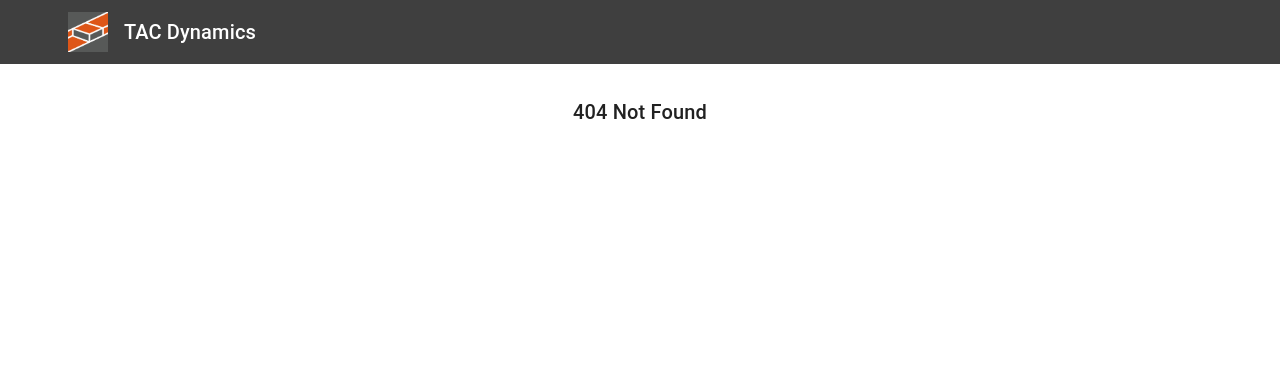
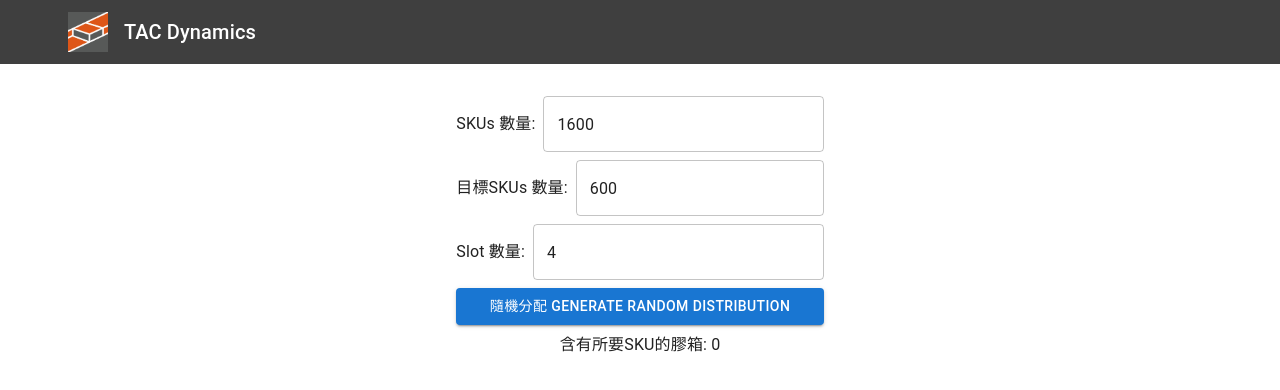
Before and after one commit to hjcian/tph-calculator, a React (Vite) app: page /slot in a window 1280 px wide. Before the commit this address had no page. Shown: the top 390 px of the page. Built offline with nearby package versions, Linux system fonts and the light colour scheme; some icons are missing.

Commit message:
jason slot

```diff
--- a/src/App.jsx
+++ b/src/App.jsx
@@ -3,6 +3,7 @@ import { Routes, Route, Link } from 'react-router-dom';
 import Home from './pages/Home.jsx';
 import About from './pages/About.jsx';
 import Orders from './pages/Orders.jsx';
+import Slot from './pages/Slot.jsx';
 import WarehouseCalculation from './pages/WarehouseCalculation.jsx';
 import { Typography } from '@mui/material';
 
@@ -14,6 +15,7 @@ export default function App() {
         <Route path="/warehouse" element={<WarehouseCalculation />} />
         <Route path="/orders" element={<Orders />} />
         <Route path="/about" element={<About />} />
+        <Route path="/slot" element={<Slot />} />
         <Route path="*" element={<Typography variant='h6'>404 Not Found</Typography>} />
       </Routes>
     </>
--- a/src/AppBar.jsx
+++ b/src/AppBar.jsx
@@ -25,6 +25,7 @@ const navItems = [
   { text: 'Home', path: '/' },
   { text: 'Physical Warehouse Calculation', path: '/warehouse' },
   { text: '并單', path: '/orders' },
+  { text: 'Slot', path: '/slot' },
   { text: 'About', path: '/about' }];
 
 export default function TemporaryDrawer() {
--- a/src/pages/Slot.jsx
+++ b/src/pages/Slot.jsx
@@ -1,5 +1,97 @@
-import { Typography } from "@mui/material";
+import { Typography, Stack, TextField, Button } from "@mui/material";
+import { useState } from "react";
 
 export default function Slot() {
-  return <Typography>Slot</Typography>;
+  const [total_skus, setTotalSkus] = useState('1600');
+  const [target_skus, setTargetSkus] = useState('600');
+  const [slot, setSlot] = useState(4);
+  const [nonZero, setNonZero] = useState(0);
+
+  const [fieldErrors, setFieldErrors] = useState({
+    total_skus: '',
+    target_skus: '',
+    slot: ''
+  });
+
+  const handleDimensionChange = (field, value) => {
+    const numVal = parseInt(value);
+    const floatVal = parseFloat(value);
+    // Update value
+    if (field === 'total_skus') setTotalSkus(numVal);
+    if (field === 'target_skus') setTargetSkus(numVal);
+    if (field === 'slot') setSlot(numVal);
+  };
+
+  const handleGenerate = () => {
+    const containers = total_skus / slot;
+    console.log(containers);
+
+    const arr = new Array(containers).fill(0);
+    let remaining = target_skus;
+
+    for (let i = 0; i < containers && remaining > 0; i++) {
+      let r = Math.floor(Math.random() * 4) + 1;
+      if (r > remaining) r = remaining;
+      arr[i] = r;
+      remaining -= r;
+    }
+
+    const zeroCount = arr.filter(v => v === 0).length;
+    setNonZero(arr.length - zeroCount);
+    console.log("Zeros:", zeroCount, "Non-Zeros:", nonZeroCount);
+  };
+
+  return (
+    <Stack direction={'column'} gap={1}>
+      <Stack direction={'row'} alignItems={'center'} gap={1}>
+        <Typography>
+          SKUs 數量:
+        </Typography>
+        <TextField
+          value={total_skus}
+          onChange={(e) => handleDimensionChange('total_skus', e.target.value)}
+          error={!!fieldErrors.total_skus}
+          label={fieldErrors.total_skus}
+          type="number"
+          step="1"
+          name="total_skus"
+          sx={{ flex: 1 }} />
+      </Stack>
+      <Stack direction={'row'} alignItems={'center'} gap={1}>
+        <Typography>
+          目標SKUs 數量:
+        </Typography>
+        <TextField
+          value={target_skus}
+          onChange={(e) => handleDimensionChange('target_skus', e.target.value)}
+          error={!!fieldErrors.target_skus}
+          label={fieldErrors.target_skus}
+          type="number"
+          step="1"
+          name="target_skus"
+          sx={{ flex: 1 }} />
+      </Stack>
+      <Stack direction={'row'} alignItems={'center'} gap={1}>
+        <Typography>
+          Slot 數量:
+        </Typography>
+        <TextField
+          value={slot}
+          onChange={(e) => handleDimensionChange('slot', e.target.value)}
+          error={!!fieldErrors.slot}
+          label={fieldErrors.slot}
+          type="number"
+          step="1"
+          name="slot"
+          sx={{ flex: 1 }} />
+      </Stack>
+      <Button
+        variant="contained"
+        onClick={handleGenerate}
+      >
+        隨機分配 Generate Random Distribution
+      </Button>
+      <Typography>含有所要SKU的膠箱: {nonZero}</Typography>
+    </Stack>
+  );
 }
--- a/src/pages/WarehouseCalculation.jsx
+++ b/src/pages/WarehouseCalculation.jsx
@@ -479,7 +479,7 @@ export default function WarehouseCalculation() {
                         label={fieldErrors.full_percentage}
                         type="number"
                         name="full_percentage"
-                        sx={{ flex: 1, maxWidth: 70 }} />
+                        sx={{ flex: 1, maxWidth: 80, minWidth:65 }} />
                       <Typography>% Full</Typography>
                     </Stack>
 
```
